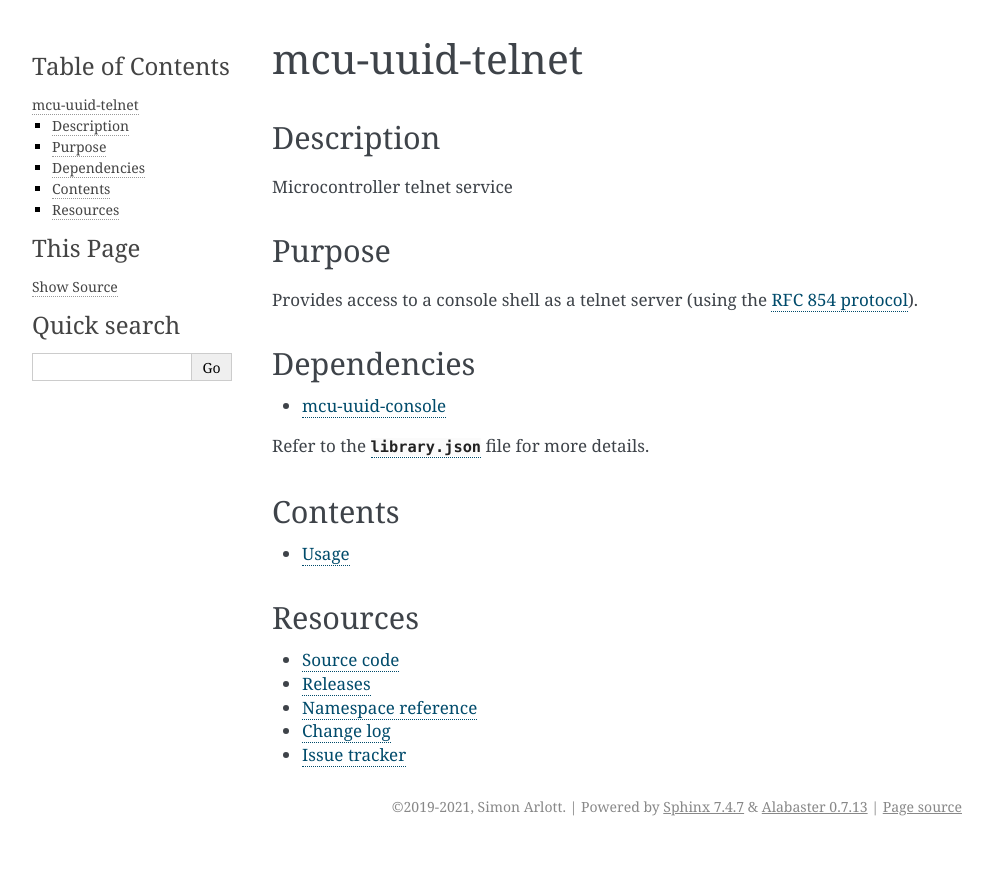
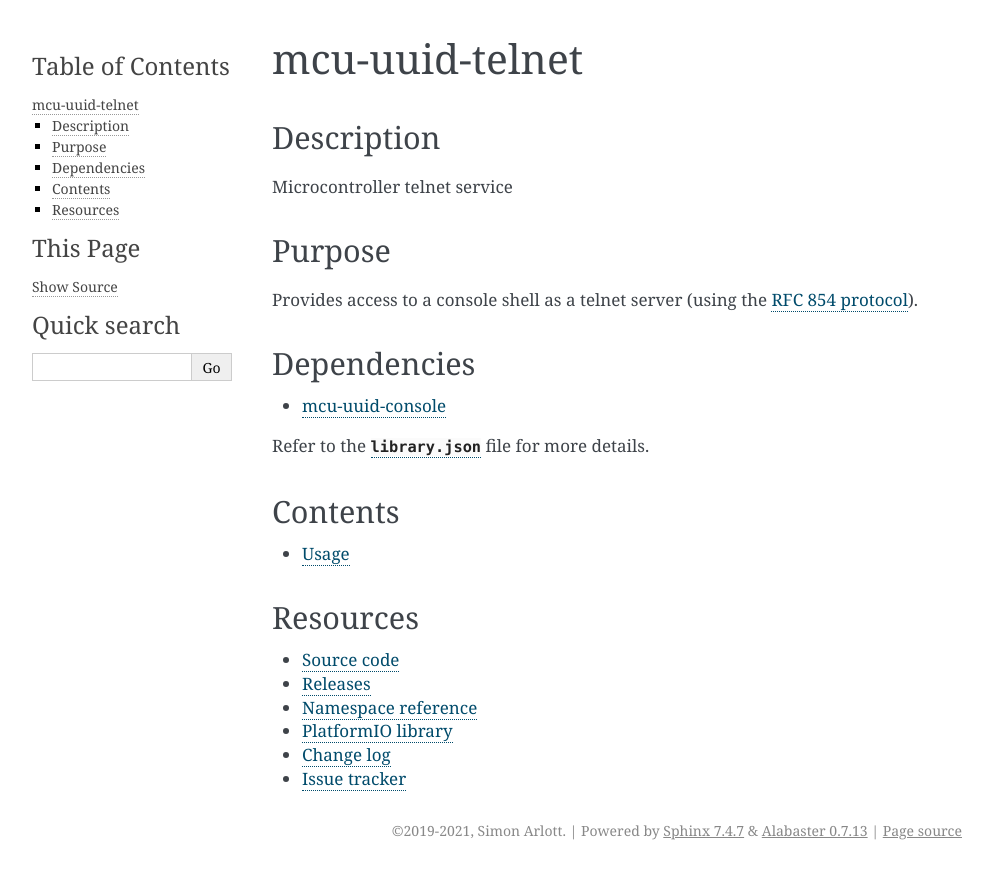
Before and after one commit to nomis/mcu-uuid-telnet, a Sphinx documentation site: the page built from docs/index.rst, in a window 1280 px wide. Shown: the top 879 px of the page, without its empty margins (148-1141 px from the left). Built offline with Sphinx 7.4.7, drawn with Linux system fonts in a browser that asks for light colours.

Commit message:
Add PlatformIO link

```diff
--- a/docs/index.rst
+++ b/docs/index.rst
@@ -39,5 +39,6 @@ Resources
    Source code <https://github.com/nomis/mcu-uuid-telnet>
    Releases <https://github.com/nomis/mcu-uuid-telnet/releases>
    Namespace reference <https://mcu-doxygen.uuid.uk/namespaceuuid_1_1telnet.html>
+   PlatformIO library <https://registry.platformio.org/libraries/nomis/uuid-telnet>
    changelog
    Issue tracker <https://github.com/nomis/mcu-uuid-telnet/issues>
```
